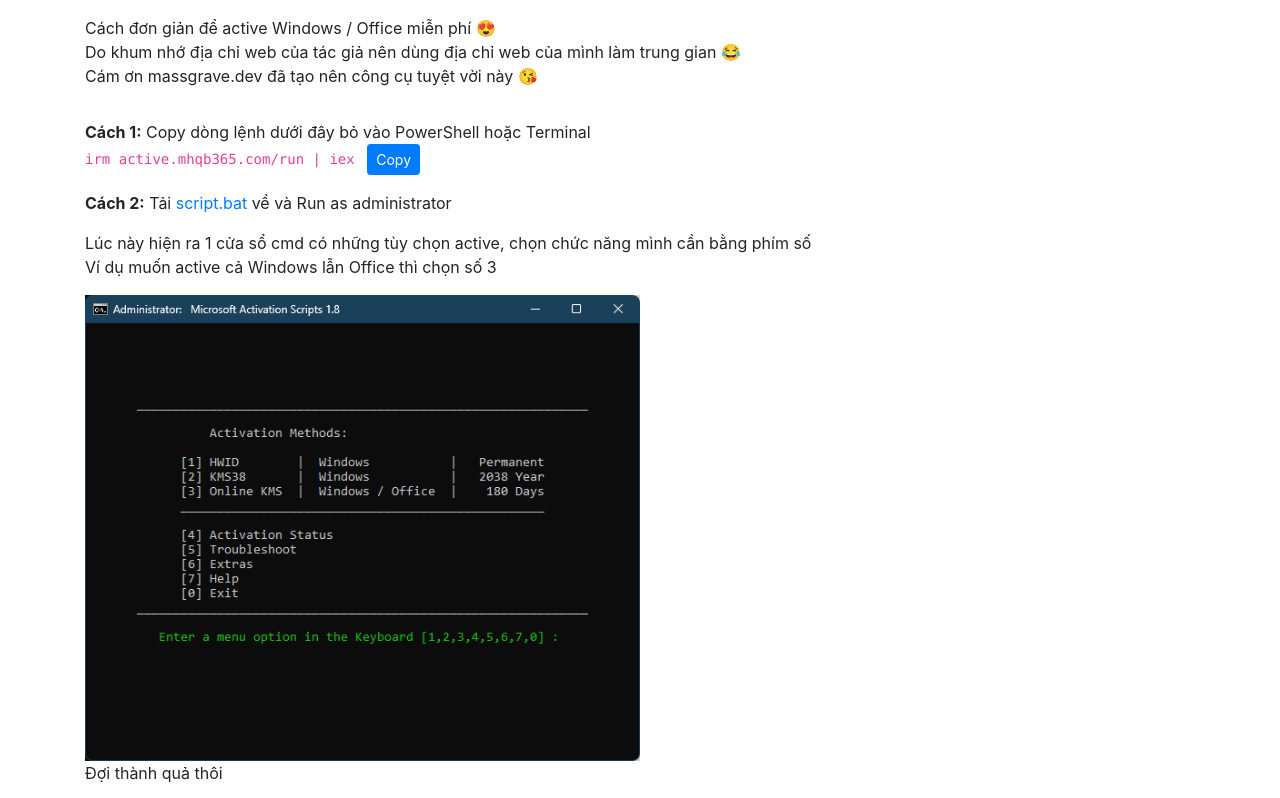
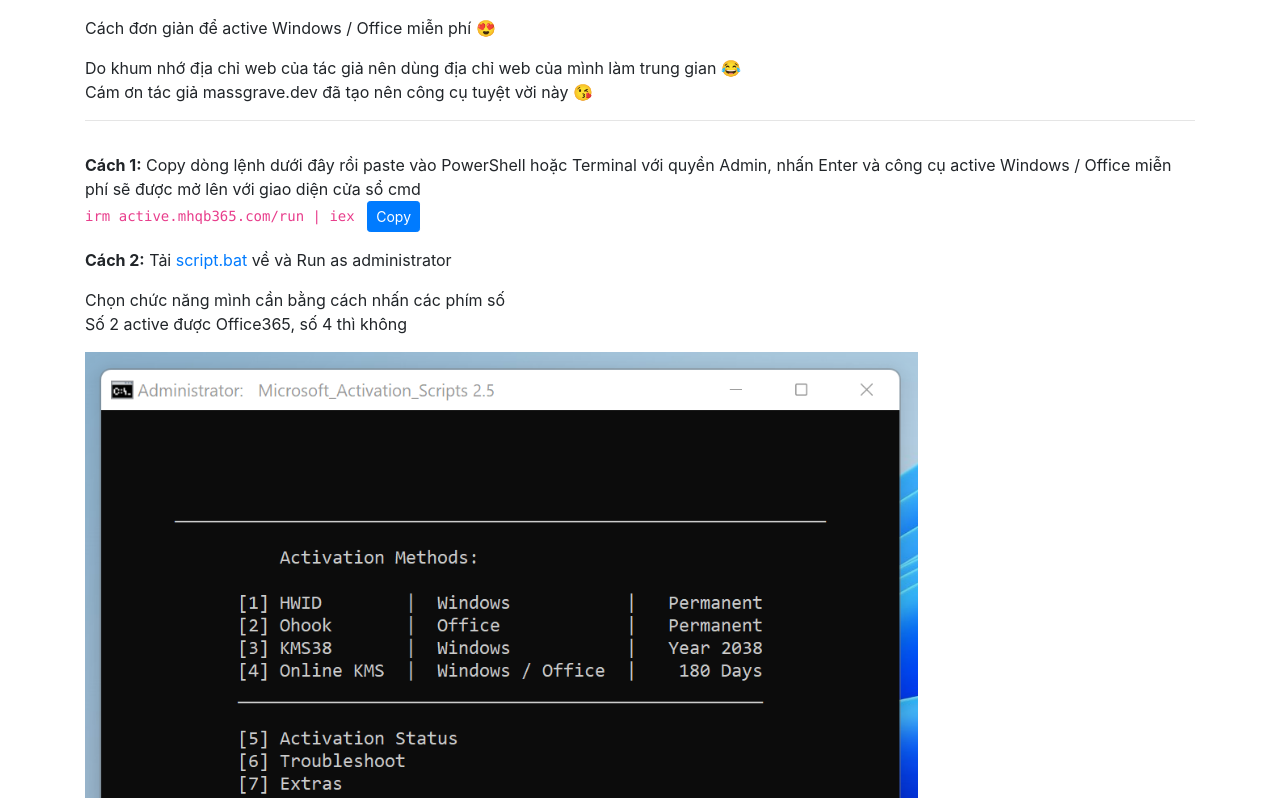
Before and after one commit to mhqb365/active, a website: page public/index.html in a window 1280 px wide. Shown: the part 200-998 px from the top of the page. Drawn offline with nearby package versions, Linux system fonts and the light colour scheme; some packages are replaced by stand-ins of ours; a script that the page names is missing.

Commit message:
:rocket:

```diff
--- a/public/index.html
+++ b/public/index.html
@@ -13,7 +13,7 @@
     />
     <meta
       name="keywords"
-      content="mai hoang quoc bao, mhqb, mhqb365, web dicebot, sửa chữa, thay thế, linh kiện, laptop, macbook, imac, sureface, doctor laptop, drlaptop"
+      content="mai hoang quoc bao, mhqb, mhqb365, web dicebot, sửa chữa, thay thế, linh kiện, laptop, macbook, imac, sureface, doctor laptop, drlaptopvn, drlaptop"
     />
     <meta property="og:title" content="Easy active Windows / Office" />
     <meta
@@ -21,6 +21,9 @@
       content="Cách đơn giản để active Windows / Office miễn phí"
     />
     <meta property="og:url" content="https://active.mhqb365.com" />
+
+    <link rel="icon" type="image/x-icon" href="./favicon.ico" />
+
     <link
       rel="stylesheet"
       href="https://cdn.jsdelivr.net/npm/bootstrap@4.6.2/dist/css/bootstrap.min.css"
@@ -43,17 +46,20 @@
     <div class="container">
       <div class="row">
         <div class="col-12 mb-3">
+          <p>Cách đơn giản để active Windows / Office miễn phí 😍</p>
           <p>
-            Cách đơn giản để active Windows / Office miễn phí 😍<br />
             Do khum nhớ địa chỉ web của tác giả nên dùng địa chỉ web của mình
             làm trung gian 😂<br />
-            Cám ơn massgrave.dev đã tạo nên công cụ tuyệt vời này 😘
+            Cám ơn tác giả massgrave.dev đã tạo nên công cụ tuyệt vời này 😘
           </p>
+          <hr />
         </div>
         <div class="col-12 mb-3">
           <p>
             <strong>Cách 1:</strong>
-            Copy dòng lệnh dưới đây bỏ vào PowerShell hoặc Terminal
+            Copy dòng lệnh dưới đây rồi paste vào PowerShell hoặc Terminal với
+            quyền Admin, nhấn Enter và công cụ active Windows / Office miễn phí
+            sẽ được mở lên với giao diện cửa sổ cmd
             <br />
             <code id="script">irm active.mhqb365.com/run | iex</code>
             <button
@@ -69,16 +75,14 @@
             <br />
           </p>
           <p>
-            Lúc này hiện ra 1 cửa sổ cmd có những tùy chọn active, chọn chức
-            năng mình cần bằng phím số<br />
-            Ví dụ muốn active cả Windows lẫn Office thì chọn số 3
+            Chọn chức năng mình cần bằng cách nhấn các phím số<br />
+            Số 2 active được Office365, số 4 thì không
           </p>
-          <img class="w-50" src="./1.png" class="mb-2" />
-          <p>Đợi thành quả thôi</p>
-          <img class="w-75" src="./2.png" />
+          <img class="w-75" src="./active.png" />
+          <p>Chúc các bạn thành công 😍</p>
+          <hr />
         </div>
         <div class="col-12 mb-3 small">
-          <hr />
           From <a href="https://mhqb365.com">mhqb365.com</a> with ❤
         </div>
       </div>
```
Also changed, not shown: public/1.png (deleted), public/2.png (deleted), public/active.png (added), public/favicon.ico (added), public/logo.png (added), 1 other file.
